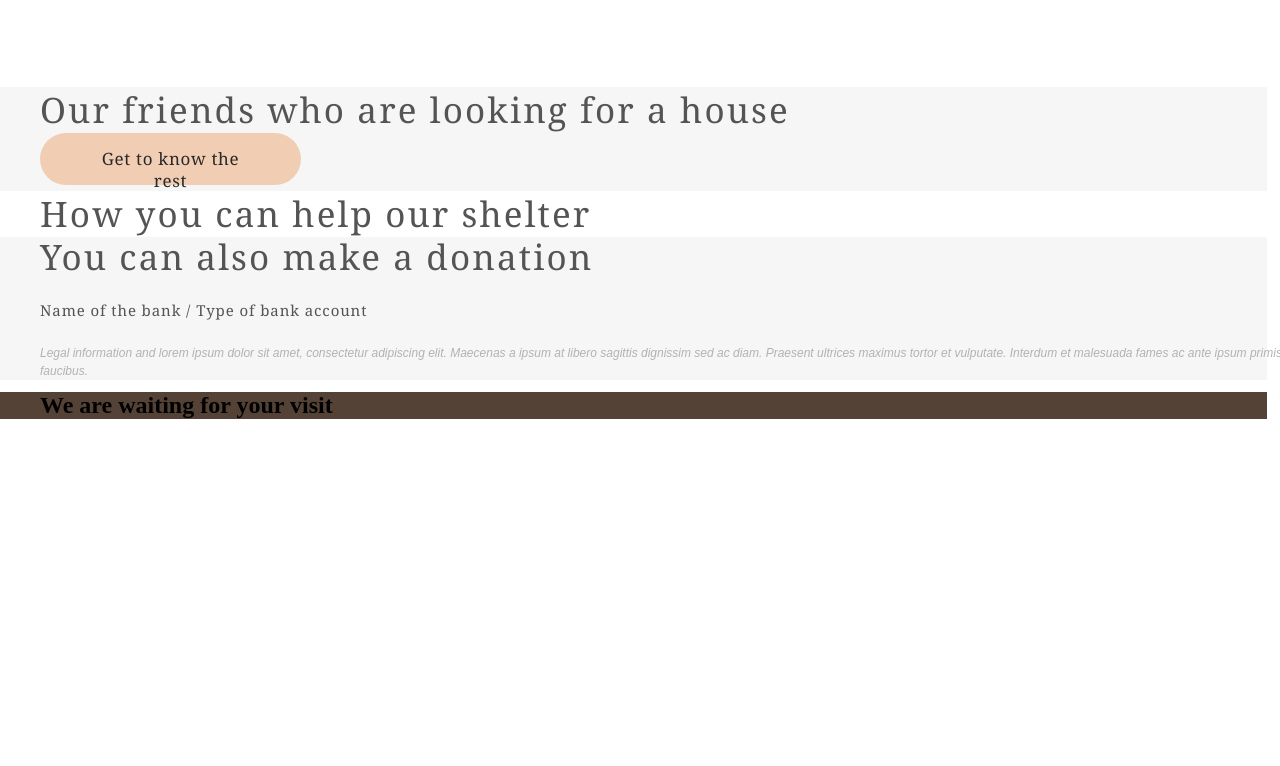
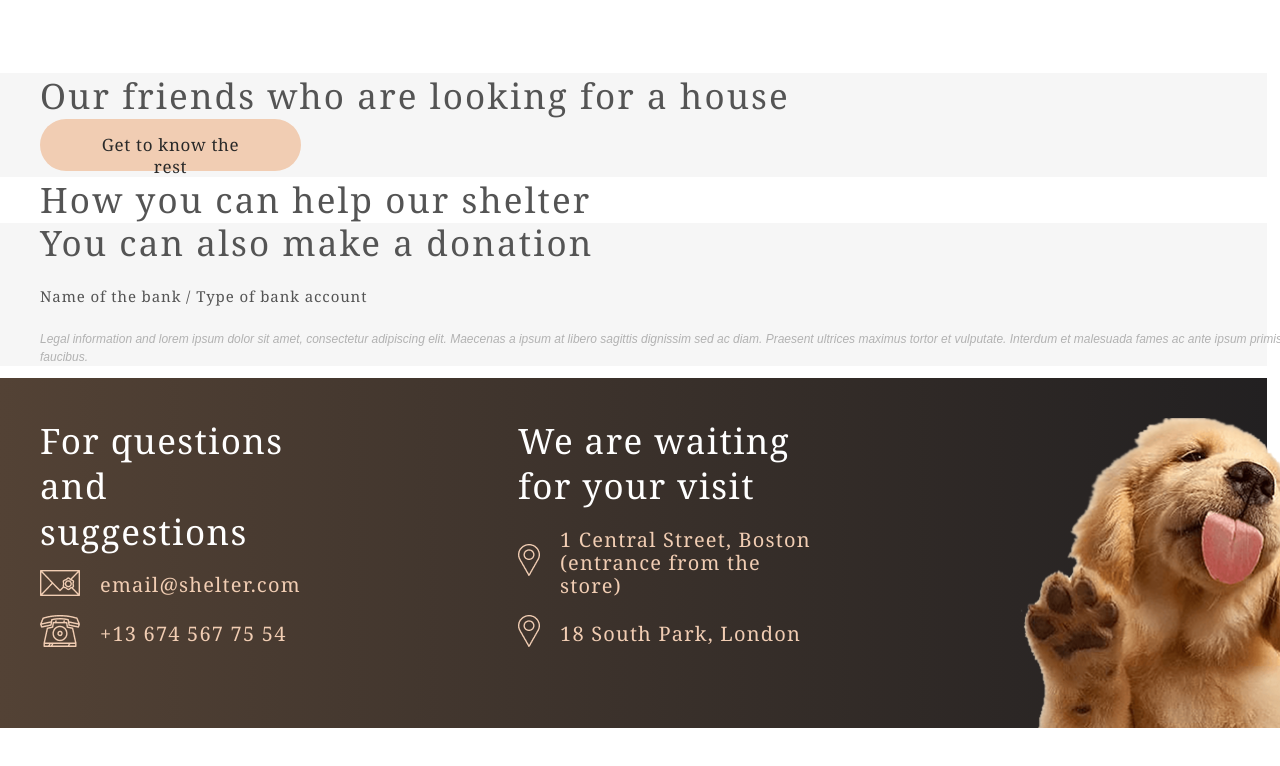
Before and after one commit to LenaYork/keyboard, a plain HTML site: page shelter/pages/main/index.html in a window 1280 px wide. Shown: the part 1473-2239 px from the top of the page. Before the commit the page ends 1892 px from the top, so only its background shows below. Drawn offline with Linux system fonts and the light colour scheme.

Commit message:
feat: stylize footer

```diff
--- a/shelter/pages/main/index.html
+++ b/shelter/pages/main/index.html
@@ -86,7 +86,36 @@
 
         <div class="footer-container" id="footer">
             <footer class="footer">
-                <h2>We are waiting for your visit</h2>
+                <div class="footer-contacts">
+                    <h3 class="footer-title">For questions and suggestions</h3>
+
+                        <div class="mail">
+                            <a href="mailto:email@shelter.com"><img src="../../assets/images/mail.png" alt="mail" class="footer-item"></a>
+                            <a href="mailto:email@shelter.com" class="footer-info">email@shelter.com</a>
+                        </div>
+                        <div class="phone">
+                            <a href="tel:+136745677554"><img src="../../assets/images/phone.png" alt="phone" class="footer-item"></a>
+                            <a href="tel:+136745677554" class="footer-info">+13 674 567 75 54</a>
+                        </div>
+
+
+                </div>
+                <div class="footer-address">
+                    <h3 class="footer-title">We are waiting for your visit</h3>
+                        <div class="map">
+                            <a href="https://goo.gl/maps/iJKt6QkKWQhnAVgt7"><img src="../../assets/images/icon-marker.png" alt="map" class="footer-item map-icon1"></a>
+                            <a href="https://goo.gl/maps/iJKt6QkKWQhnAVgt7" class="footer-info">1 Central Street, Boston (entrance from the store)</a>
+                        </div>
+                        <div class="map">
+                            <a href="https://goo.gl/maps/9eZvVxgTi4npiVBV6"><img src="../../assets/images/icon-marker.png" alt="map" class="footer-item"></a>
+                            <a href="https://goo.gl/maps/9eZvVxgTi4npiVBV6" class="footer-info">18 South Park, London</a>
+                        </div>
+
+                </div>
+                <div class="footer-pic">
+                    <img src="../../assets/images/footer-puppy.png" alt="contacts">
+                </div>
+
             </footer>
         </div>
 
--- a/shelter/pages/main/style.css
+++ b/shelter/pages/main/style.css
@@ -69,8 +69,7 @@ li {
 
 .top-container {
     width: 100%;
-    height: 908px;
-    /* background-color: #534235; */
+    height: 894px;
     background: linear-gradient(to right, #534235, #222021);
     padding-top: 60px;
 }
@@ -315,12 +314,65 @@ li {
 
 .footer-container {
     width: 100%;
-    background-color: #534235;
+    height: 350px;
+    background: linear-gradient(to right, #534235, #222021);
 }
 
 .footer {
     max-width: 1280px;
     width: 1280px;
     margin: 0 auto;
-    padding: 0 40px;
+    padding: 40px;
+    display: flex;
+    justify-content: space-between;
 }
+
+.footer-title {
+    font-family: 'Georgia';
+    font-style: normal;
+    font-weight: 400;
+    font-size: 35px;
+    line-height: 130%;
+    letter-spacing: 0.04em;
+    color: #FFFFFF;
+}
+
+.footer-contacts {
+    max-width: 278px;
+    height: 234px;
+}
+
+.footer-address {
+    max-width: 302px;
+    height: 234px;
+}
+
+.footer-address, .footer-contacts {
+    display: flex;
+    flex-direction: column;
+    justify-content: space-between;
+}
+
+.footer-info {
+    font-family: 'Georgia';
+    font-style: normal;
+    font-weight: 400;
+    font-size: 20px;
+    line-height: 115%;
+    letter-spacing: 0.06em;
+    color: #F1CDB3;
+}
+
+.footer-item {
+    margin-right: 20px;
+}
+
+.mail, .map, .phone {
+    display: flex;
+    align-items: center;
+}
+
+.map-icon1 {
+    height: 32px;
+    width: 22px;
+}
```
Also changed, not shown: shelter/assets/images/footer-puppy.png (added), shelter/assets/images/icon-marker.png (added), shelter/assets/images/mail.png (added), shelter/assets/images/phone.png (added).
